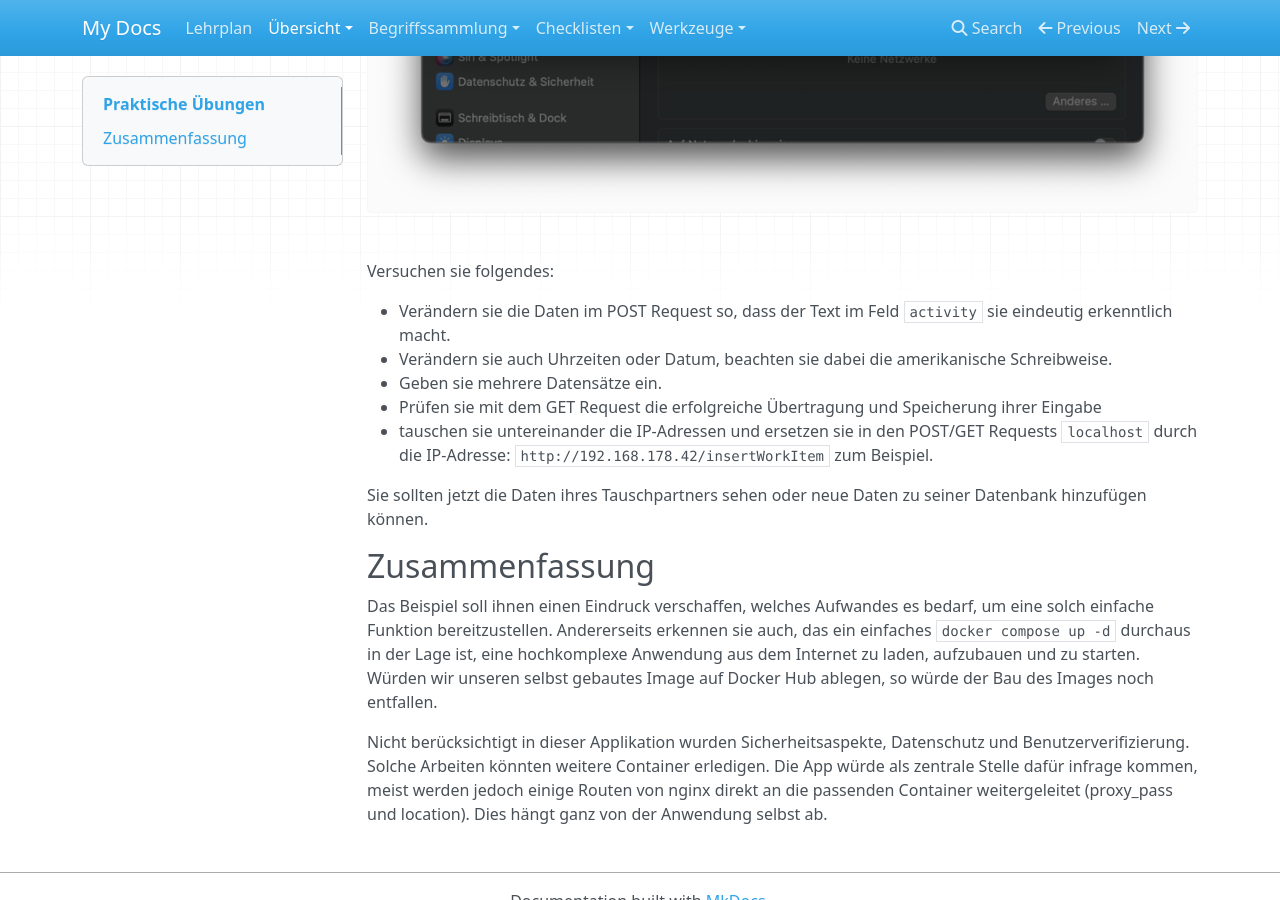
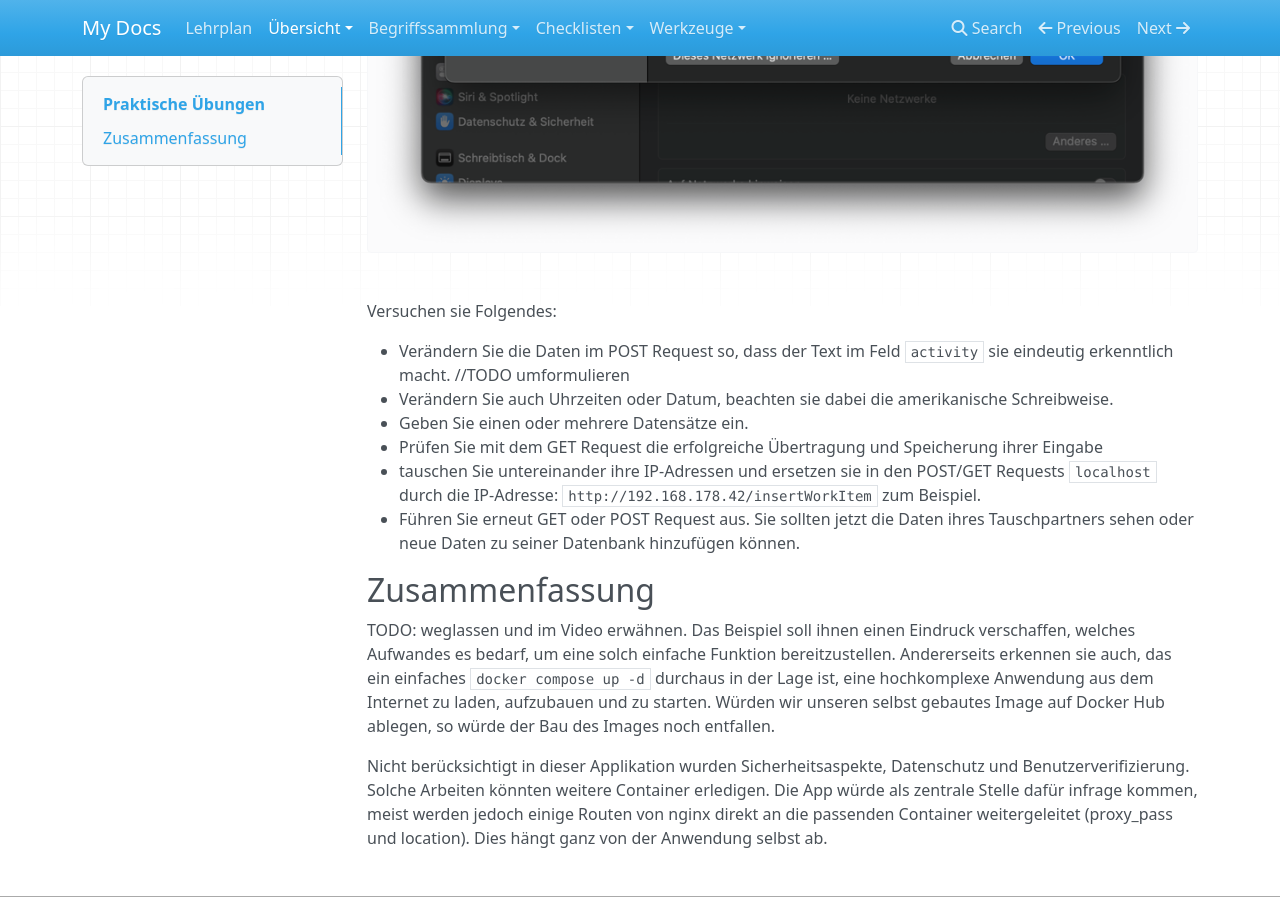
Before and after one commit to kevinsuelzle/Python_Wiki, an MkDocs documentation site: the page built from docs/lehrplan/docker/praktische_uebungen.md, in a window 1280 px wide and 900 px high, scrolled down 8960 px. Built offline with MkDocs 1.6.1, drawn with Linux system fonts in a browser that asks for light colours; nearby versions of some CDN libraries; some of the changed text lies outside the part shown.

Commit message:
some todos added.

```diff
--- a/docs/lehrplan/docker/praktische_uebungen.md
+++ b/docs/lehrplan/docker/praktische_uebungen.md
@@ -170,7 +170,7 @@ services:
     volumes:
       - ./mydatabase:/var/opt/mssql
 
-  node-app:
+  web:
     build:
       context: .
       dockerfile: Dockerfile
@@ -262,16 +264,18 @@ Prüfen sie in Docker Desktop den Status der Container, schauen sie in die Log D
     - `insertWorkItem` diese Route nimmt ein JSON Objekt mit den Daten einer Arbeitseinheit und sendet es an die
       Datenbank.
 
-  Erkennen sie, wie die Flask/SQLAlchemy die SQL Kommandos für INSERT und SELECT in den Befehlen kapselt.
+  Wir erkennen, dass Flask/SQLAlchemy die SQL Kommandos für INSERT und SELECT in den Befehlen kapselt.
   In App.py bewirkt der Aufruf von `db.create.all()` die Erstellung der Tabellen. Auch hier wird der
   Befehl `CREATE TABLE ...` völlig verschleiert.
 
-  Was die App nicht kann ist aber das Erstellen der Datenbank. Deswegen waren die Schritte vorweg notwendig.
+  Was die App nicht kann, ist aber das Erstellen der Datenbank. Deswegen waren die Schritte vorweg notwendig.
 
 - Arbeiten mit dem Programm
 
   Um mit dem Programm arbeiten zu können, müssen HTTP Anfragen gesendet werden.
   Hier die Version mit Postman Daten senden (POST request):
+-
+- TODO request hinschreiben
 
   ![img_4.png](img_4.png)
 
@@ -281,24 +285,24 @@ Prüfen sie in Docker Desktop den Status der Container, schauen sie in die Log D
 
 Wenn die Anfragen erfolgreich abgearbeitet werden, ist unsere Anwendung einsatzbereit.
 
-Sie arbeiten alle im selben Netzwerk. Finden sie die Adresse ihres Computers über
+Sie arbeiten alle im selben Netzwerk. Finden sie die IP-Adresse ihres Computers über
 `Systemsteuereung->Netzwerk->WLAN-details`
 
 ![img_6.png](img_6.png)
 
-Versuchen sie folgendes:
+Versuchen sie Folgendes:
 
-- Verändern sie die Daten im POST Request so, dass der Text im Feld `activity` sie eindeutig erkenntlich macht.
-- Verändern sie auch Uhrzeiten oder Datum, beachten sie dabei die amerikanische Schreibweise.
-- Geben sie mehrere Datensätze ein.
-- Prüfen sie mit dem GET Request die erfolgreiche Übertragung und Speicherung ihrer Eingabe
-- tauschen sie untereinander die IP-Adressen und ersetzen sie in den POST/GET Requests `localhost` durch die
+- Verändern Sie die Daten im POST Request so, dass der Text im Feld `activity` sie eindeutig erkenntlich macht. //TODO umformulieren
+- Verändern Sie auch Uhrzeiten oder Datum, beachten sie dabei die amerikanische Schreibweise.
+- Geben Sie einen oder mehrere Datensätze ein.
+- Prüfen Sie mit dem GET Request die erfolgreiche Übertragung und Speicherung ihrer Eingabe
+- tauschen Sie untereinander ihre IP-Adressen und ersetzen sie in den POST/GET Requests `localhost` durch die
   IP-Adresse: `http://192.168.178.42/insertWorkItem` zum Beispiel.
-
-Sie sollten jetzt die Daten ihres Tauschpartners sehen oder neue Daten zu seiner Datenbank hinzufügen können.
+- Führen Sie erneut GET oder POST Request aus. Sie sollten jetzt die Daten ihres Tauschpartners sehen oder neue Daten zu seiner Datenbank hinzufügen können.
 
 ## Zusammenfassung
 
+TODO: weglassen und im Video erwähnen.
 Das Beispiel soll ihnen einen Eindruck verschaffen, welches Aufwandes es bedarf, um eine solch einfache Funktion
 bereitzustellen.
 Andererseits erkennen sie auch, das ein einfaches `docker compose up -d` durchaus in der Lage ist, eine hochkomplexe
--- a/mkdocs.yml
+++ b/mkdocs.yml
@@ -151,8 +151,8 @@ nav:
               - Images verwalten: lehrplan/docker/images_verwalten.md
               - Container Lebenszyklus: lehrplan/docker/lebenszyklus_der_docker_container.md
               - Container Interaktion: lehrplan/docker/interaktion_mit_docker_containern.md
-              - Netzwerk und Kommunikation: lehrplan/docker/kommunikation_zwischen_und_mit_docker_containern.md
-              - Persistente Datenspeicherung: lehrplan/docker/wo_und_wie_docker_container_daten_speichern.md
+              - Kommunikation zwischen und mit Containern: lehrplan/docker/kommunikation_zwischen_und_mit_docker_containern.md
+              - Wo und wie Docker Container Daten speichern: lehrplan/docker/wo_und_wie_docker_container_daten_speichern.md
               - Fehlerbehebung und Logs: lehrplan/docker/fehlersuche_mit_container_logs.md
               - Dockerfile und Docker Compose: lehrplan/docker/dockerfile_und_docker_compose.md
               - Praktische Übungen: lehrplan/docker/praktische_uebungen.md
```
Also changed, not shown: other parts of docs/lehrplan/docker/praktische_uebungen.md (+5 -3 lines), README.md (+51 -14 lines).
